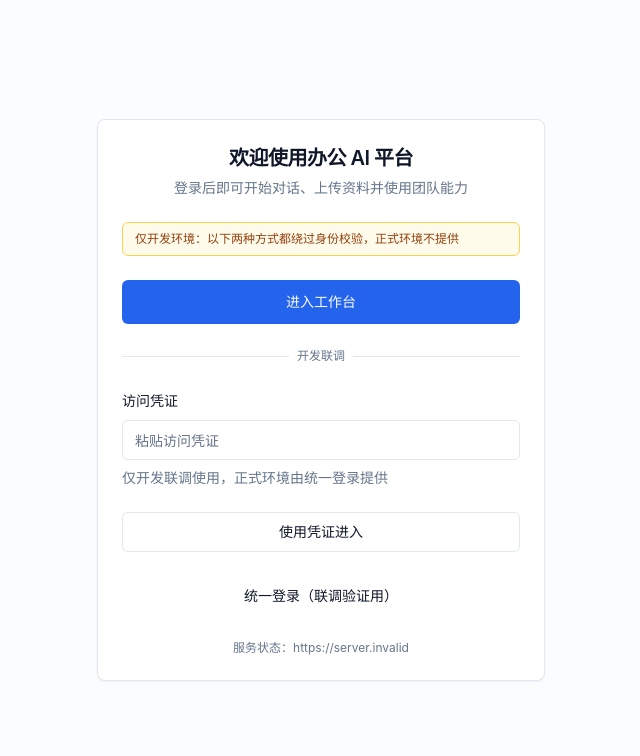
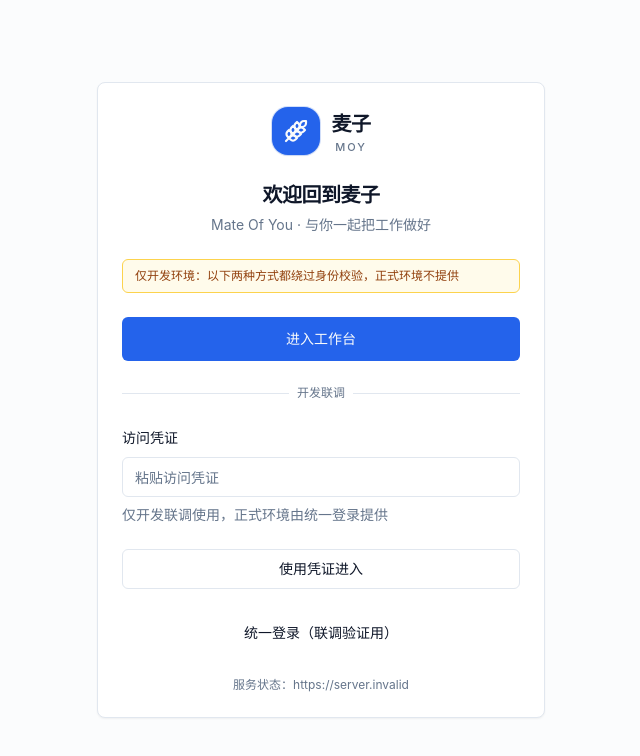
Before and after one commit to kHuner9712/MOY, a Next.js app in the folder apps/web/: page /login in a window 1280 px wide. Shown: the top 756 px of the page, without its empty margins (319-959 px from the left). Built offline with nearby package versions, Linux system fonts and the light colour scheme; no server answers.

Commit message:
feat(web): 品牌化为麦子 Moy（侧栏/登录页/metadata/favicon）

```diff
--- a/apps/web/src/app/(auth)/login/page.tsx
+++ b/apps/web/src/app/(auth)/login/page.tsx
@@ -5,11 +5,13 @@ import type React from 'react';
 import { useRouter } from 'next/navigation';
 import { useCallback, useState } from 'react';
 
+import { BrandMark } from '@/components/brand/brand-mark';
 import { Button } from '@/components/ui/button';
 import { Card, CardContent, CardDescription, CardHeader, CardTitle } from '@/components/ui/card';
 import { Field, Input } from '@/components/ui/input';
 import { toast } from '@/components/ui/toast';
 import { getAdapterBaseUrl, setAccessToken } from '@/lib/api-client';
+import { BRAND } from '@/lib/brand';
 import { toBusinessMessage } from '@/lib/business-errors';
 import { buildAuthorizeUrl, createPkcePair, createState } from '@/lib/oidc';
 import { resolveNextPath } from '@/lib/redirect';
@@ -190,8 +192,13 @@ export default function LoginPage(): React.JSX.Element {
   return (
     <Card>
       <CardHeader className="text-center">
-        <CardTitle className="text-xl">欢迎使用办公 AI 平台</CardTitle>
-        <CardDescription>登录后即可开始对话、上传资料并使用团队能力</CardDescription>
+        <div className="mb-5 flex justify-center">
+          <BrandMark size="lg" />
+        </div>
+        <CardTitle className="text-xl">欢迎回到{BRAND.name}</CardTitle>
+        <CardDescription>
+          {BRAND.tagline} · {BRAND.promise}
+        </CardDescription>
       </CardHeader>
       <CardContent className="space-y-6">
         {IS_PRODUCTION_BUILD ? (
--- a/apps/web/src/app/(main)/layout.tsx
+++ b/apps/web/src/app/(main)/layout.tsx
@@ -7,6 +7,7 @@ import * as React from 'react';
 import { SessionGate } from '@/components/layout/session-gate';
 import { MobileNav } from '@/components/layout/mobile-nav';
 import { AppSidebar, resolveNavItem } from '@/components/layout/sidebar';
+import { BrandMark } from '@/components/brand/brand-mark';
 import { installErrorGuard } from '@/lib/error-guard';
 import { QueryProvider } from '@/lib/query-client';
 
@@ -62,9 +63,17 @@ export default function MainLayout({
 
           <div className="flex min-w-0 flex-1 flex-col">
             <header className="flex h-16 items-center justify-between gap-3 border-b px-4 md:px-6">
-              <h1 className="min-w-0 flex-1 truncate whitespace-nowrap text-base font-semibold">
-                {current?.label ?? ''}
-              </h1>
+              <div className="flex min-w-0 flex-1 items-center gap-2">
+                <BrandMark
+                  size="sm"
+                  showName={false}
+                  showLatin={false}
+                  className="md:hidden"
+                />
+                <h1 className="min-w-0 truncate whitespace-nowrap text-base font-semibold">
+                  {current?.label ?? ''}
+                </h1>
+              </div>
               <MobileNav />
             </header>
 
--- a/apps/web/src/app/layout.tsx
+++ b/apps/web/src/app/layout.tsx
@@ -2,16 +2,18 @@ import type React from "react";
 import type { Metadata, Viewport } from 'next';
 
 import { Toaster } from '@/components/ui/toast';
+import { BRAND } from '@/lib/brand';
 
 import '@/styles/globals.css';
 
 /** 应用元信息 */
 export const metadata: Metadata = {
+  applicationName: BRAND.name,
   title: {
-    default: '企业级办公 AI 平台',
-    template: '%s · 企业级办公 AI 平台',
+    default: `${BRAND.name} · ${BRAND.tagline}`,
+    template: `%s · ${BRAND.name}`,
   },
-  description: '面向企业与团队用户的跨生态办公 AI 平台，开箱即用，无需了解任何技术细节。',
+  description: BRAND.description,
   robots: { index: false, follow: false },
 };
 
--- /dev/null
+++ b/apps/web/src/components/brand/brand-mark.tsx
@@ -0,0 +1,98 @@
+import { Wheat } from 'lucide-react';
+import * as React from 'react';
+
+import { BRAND } from '@/lib/brand';
+import { cn } from '@/lib/utils';
+
+/** 品牌标识尺寸 */
+export type BrandMarkSize = 'sm' | 'md' | 'lg';
+
+/** 品牌标识属性 */
+export interface BrandMarkProps {
+  /** 尺寸：侧栏 sm / 默认 md / 登录页 lg */
+  size?: BrandMarkSize;
+  /** 是否显示中文名（默认显示；窄屏可只留麦穗方块） */
+  showName?: boolean;
+  /** 是否显示英文名（默认显示） */
+  showLatin?: boolean;
+  /** 外层类名 */
+  className?: string;
+}
+
+/** 各尺寸的方块、图标、字号 */
+const SIZE_STYLES: Record<
+  BrandMarkSize,
+  { tile: string; icon: string; name: string; latin: string; gap: string }
+> = {
+  sm: {
+    tile: 'h-7 w-7 rounded-lg',
+    icon: 'h-4 w-4',
+    name: 'text-[13px]',
+    latin: 'text-[9px]',
+    gap: 'gap-2',
+  },
+  md: {
+    tile: 'h-8 w-8 rounded-lg',
+    icon: 'h-[18px] w-[18px]',
+    name: 'text-sm',
+    latin: 'text-[10px]',
+    gap: 'gap-2.5',
+  },
+  lg: {
+    tile: 'h-12 w-12 rounded-2xl',
+    icon: 'h-6 w-6',
+    name: 'text-xl',
+    latin: 'text-[11px]',
+    gap: 'gap-3',
+  },
+};
+
+/**
+ * 品牌标识：麦穗方块 + 中文名 + 英文名。
+ *
+ * 为什么用麦穗而不是抽象几何：品牌名「麦子」本身就有明确意象（生长、积累、收获），
+ * 用通用图标会让产品看起来像任何一个后台。图标只承担识别，不承担解释；
+ * 主张（Mate Of You）放在登录页与 metadata，不塞进每一个导航项。
+ *
+ * @param props - 组件属性
+ * @returns 品牌标识元素
+ */
+export function BrandMark({
+  size = 'md',
+  showName = true,
+  showLatin = true,
+  className,
+}: BrandMarkProps): React.JSX.Element {
+  const styles = SIZE_STYLES[size];
+
+  return (
+    <span className={cn('inline-flex items-center', styles.gap, className)}>
+      <span
+        className={cn(
+          'inline-flex shrink-0 items-center justify-center bg-primary text-primary-foreground',
+          'shadow-sm ring-1 ring-primary/20',
+          styles.tile,
+        )}
+      >
+        <Wheat className={styles.icon} aria-hidden="true" strokeWidth={2.2} />
+      </span>
+      {showName ? (
+        <span className="flex min-w-0 flex-col leading-none">
+          <span className={cn('font-semibold tracking-tight text-foreground', styles.name)}>
+            {BRAND.name}
+          </span>
+          {showLatin ? (
+            <span
+              className={cn(
+                'mt-1 font-medium uppercase tracking-[0.18em] text-muted-foreground',
+                styles.latin,
+              )}
+            >
+              {BRAND.latin}
+            </span>
+          ) : null}
+        </span>
+      ) : null}
+    </span>
+  );
+}
--- a/apps/web/src/components/layout/sidebar.tsx
+++ b/apps/web/src/components/layout/sidebar.tsx
@@ -3,7 +3,6 @@
 import {
   BookOpen,
   CreditCard,
-  LayoutGrid,
   MessageSquare,
   Network,
   Plug,
@@ -16,8 +15,10 @@ import Link from 'next/link';
 import { usePathname } from 'next/navigation';
 import * as React from 'react';
 
+import { BrandMark } from '@/components/brand/brand-mark';
 import { QUERY_KEYS, useApiQuery } from '@/hooks/use-api';
 import { pluginsApi } from '@/lib/api-client';
+import { BRAND } from '@/lib/brand';
 import { cn } from '@/lib/utils';
 
 /** 导航项 */
@@ -150,10 +151,13 @@ export function AppSidebar(): React.JSX.Element {
 
   return (
     <aside className="hidden w-60 shrink-0 flex-col border-r bg-muted/20 md:flex">
-      <div className="flex h-16 items-center gap-2 border-b px-6">
-        <LayoutGrid className="h-5 w-5 text-primary" />
-        <span className="text-sm font-semibold">办公 AI 平台</span>
-      </div>
+      <Link
+        href="/chat"
+        aria-label={`${BRAND.name}首页`}
+        className="flex h-16 items-center border-b px-6 transition-opacity hover:opacity-80"
+      >
+        <BrandMark />
+      </Link>
       <nav aria-label="主导航" className="flex-1 space-y-1 overflow-y-auto p-3">
         {NAV_ITEMS.map((item) => {
           const Icon = item.icon;
--- /dev/null
+++ b/apps/web/src/lib/brand.ts
@@ -0,0 +1,21 @@
+/**
+ * 品牌常量（唯一来源）。
+ *
+ * 用户可见的品牌名、英文名、主张都从这里取，避免「侧栏叫麦子、登录页叫办公 AI 平台」
+ * 这类最常见的品牌漂移。内部包名、仓库名不在此列——它们是工程标识，不是产品名。
+ */
+
+/** 品牌信息 */
+export const BRAND = {
+  /** 中文名 */
+  name: '麦子',
+  /** 英文名 */
+  latin: 'Moy',
+  /** 英文主张（与中文名同源：Mate Of You） */
+  tagline: 'Mate Of You',
+  /** 中文主张 */
+  promise: '与你一起把工作做好',
+  /** 产品描述（metadata / 登录页共用） */
+  description:
+    '麦子（Moy）是面向广泛工作需求的 AI 工作平台，帮助你更准确、更高效地完成工作。',
+} as const;
```
Also changed, not shown: apps/web/src/app/icon.svg (added).
